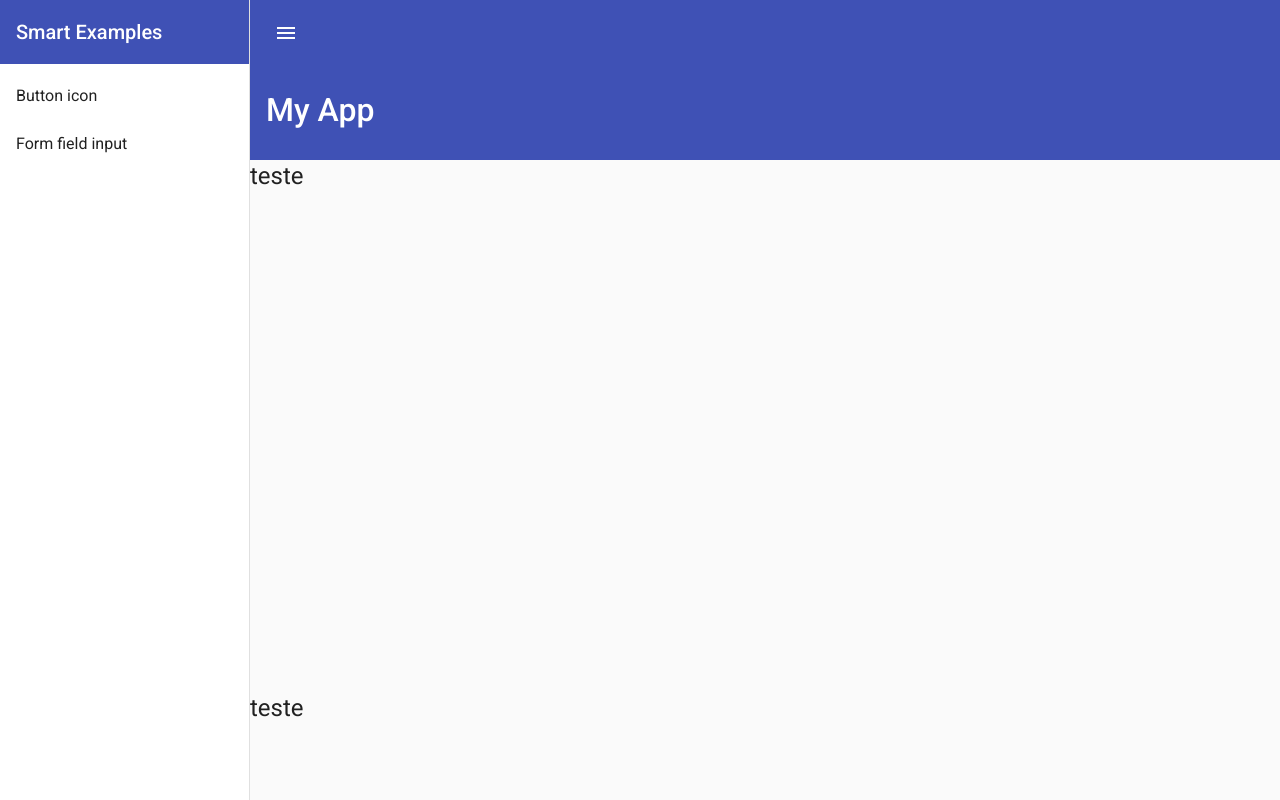
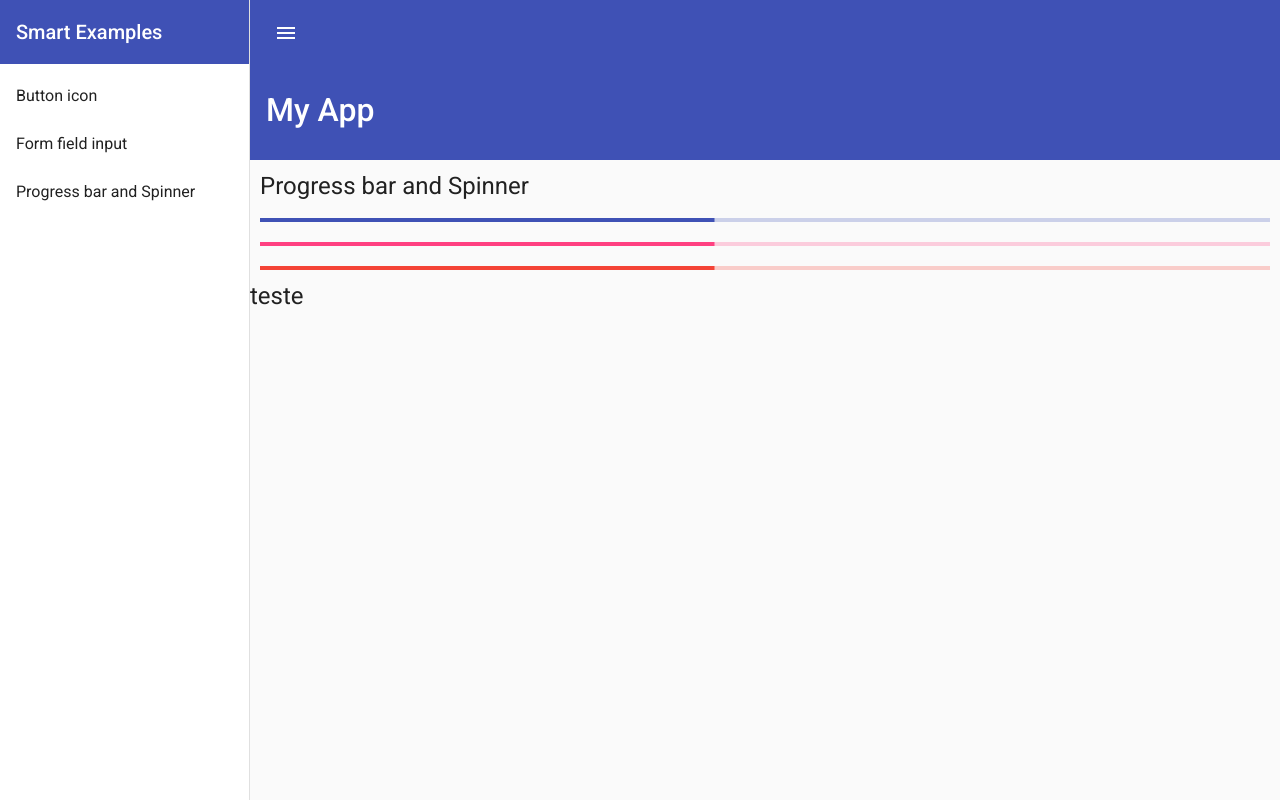
Before and after one commit to rodrigodimasr/Curso-RsJS-Angular-Material, an Angular app in the folder Angular-Material/: page /progBarSpinner in a window 1280 px wide. Before the commit this address led to /. Built offline with nearby package versions, Linux system fonts and the light colour scheme.

Commit message:
Criando progress bar e carregando ele utilizando RxJS

```diff
--- a/Angular-Material/src/app/app-routing.module.ts
+++ b/Angular-Material/src/app/app-routing.module.ts
@@ -1,3 +1,4 @@
+import { ProgressSpinnerComponent } from './progress-spinner/progress-spinner.component';
 import { FormFieldInputComponent } from './form-field-input/form-field-input.component';
 import { ButtonsIconsComponent } from './buttons-icons/buttons-icons.component';
 import { NgModule } from '@angular/core';
@@ -5,7 +6,8 @@
 
 const routes: Routes = [
   { path: 'buttonIcon', component: ButtonsIconsComponent },
-  { path: 'formFieldInput', component: FormFieldInputComponent }
+  { path: 'formFieldInput', component: FormFieldInputComponent },
+  { path: 'progBarSpinner', component: ProgressSpinnerComponent }
 ];
 
 @NgModule({
--- a/Angular-Material/src/app/app.component.html
+++ b/Angular-Material/src/app/app.component.html
@@ -13,6 +13,7 @@
   <mat-nav-list>
     <a mat-list-item routerLink="/buttonIcon">Button icon</a>
     <a mat-list-item routerLink="/formFieldInput">Form field input</a>
+    <a mat-list-item routerLink="/progBarSpinner">Progress bar and Spinner</a>
   </mat-nav-list>
   </mat-sidenav>
 
@@ -42,7 +43,9 @@
         <span *ngIf="!popText">My App</span>
     </mat-toolbar>
 
-    <router-outlet></router-outlet>
+    <div class="content">
+      <router-outlet></router-outlet>
+    </div>
 
     <h1 class="title">teste</h1>
     <h1 class="title">teste</h1>
--- a/Angular-Material/src/app/app.component.scss
+++ b/Angular-Material/src/app/app.component.scss
@@ -8,6 +8,10 @@
 
 mat-sidenav-content {
   height: 100vh;
+}
+
+.content {
+  padding: 10px;
 }
 
 mat-sidenav-container {
--- a/Angular-Material/src/app/app.module.ts
+++ b/Angular-Material/src/app/app.module.ts
@@ -9,13 +9,15 @@
 import { ButtonsIconsComponent } from './buttons-icons/buttons-icons.component';
 import { FormFieldInputComponent } from './form-field-input/form-field-input.component';
 import { FormsModule } from '@angular/forms';
+import { ProgressSpinnerComponent } from './progress-spinner/progress-spinner.component';
 
 
 @NgModule({
   declarations: [
     AppComponent,
     ButtonsIconsComponent,
-    FormFieldInputComponent
+    FormFieldInputComponent,
+    ProgressSpinnerComponent
    ],
   imports: [
     BrowserModule,
--- /dev/null
+++ b/Angular-Material/src/app/progress-spinner/progress-spinner.component.html
@@ -0,0 +1,6 @@
+<h1>Progress bar and Spinner</h1>
+<mat-progress-bar [value]="loadingPercent" color="primary"></mat-progress-bar>
+<br>
+<mat-progress-bar [value]="loadingPercent" color="accent"></mat-progress-bar>
+<br>
+<mat-progress-bar [value]="loadingPercent" color="warn"></mat-progress-bar>
--- /dev/null
+++ b/Angular-Material/src/app/progress-spinner/progress-spinner.component.ts
@@ -0,0 +1,27 @@
+import { Component, OnInit } from '@angular/core';
+import { interval, map } from 'rxjs';
+import { takeWhile } from 'rxjs/operators';
+
+@Component({
+  selector: 'app-progress-spinner',
+  templateUrl: './progress-spinner.component.html',
+  styleUrls: ['./progress-spinner.component.scss']
+})
+export class ProgressSpinnerComponent implements OnInit {
+  public loadingPercent = 0;
+  constructor() { }
+
+  ngOnInit(): void {
+    this.loadingProgress(500)
+    .subscribe(i => this.loadingPercent = i);
+  }
+
+  loadingProgress(speed: number) {
+    return interval(speed)
+    .pipe(
+      map(i => i * 5),
+      takeWhile(i => i <= 95)
+    )
+   }
+
+}
```
Also changed, not shown: Angular-Material/src/app/Material/Material.module.ts (+7 -1 lines), Angular-Material/src/app/progress-spinner/progress-spinner.component.scss (added).
